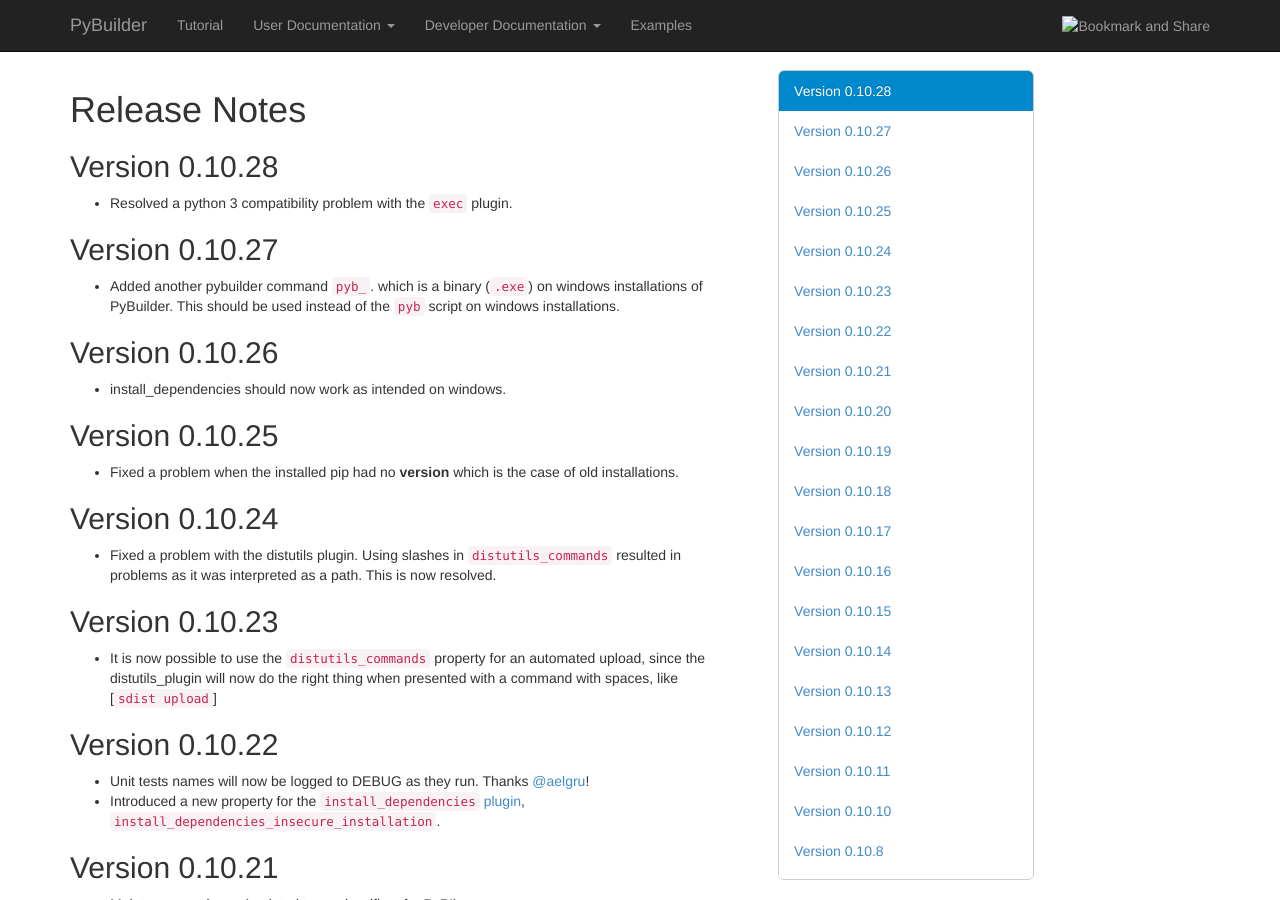
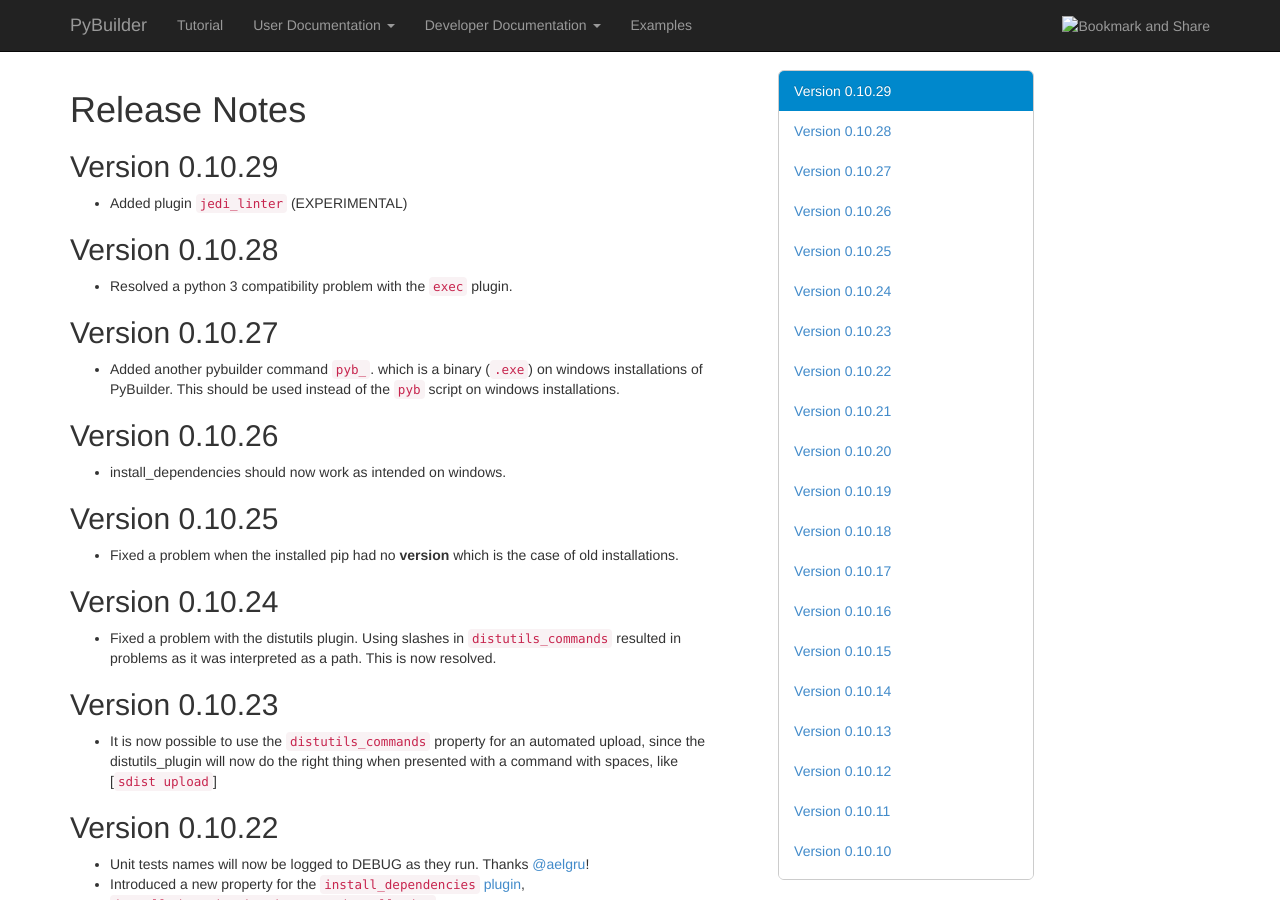
Before and after one commit to pybuilder/pybuilder.github.io, a Jekyll site: the page built from releasenotes/index.md, in a window 1280 px wide and 900 px high. Built offline with Jekyll 4.4.1, drawn with Linux system fonts in a browser that asks for light colours; nearby versions of some CDN libraries.

Commit message:
Update index.md

```diff
--- a/releasenotes/index.md
+++ b/releasenotes/index.md
@@ -4,6 +4,9 @@
 ---
 
 # Release Notes
+
+## Version 0.10.29
+* Added plugin `jedi_linter` (EXPERIMENTAL)
 
 ## Version 0.10.28
 * Resolved a python 3 compatibility problem with the `exec` plugin.
```
